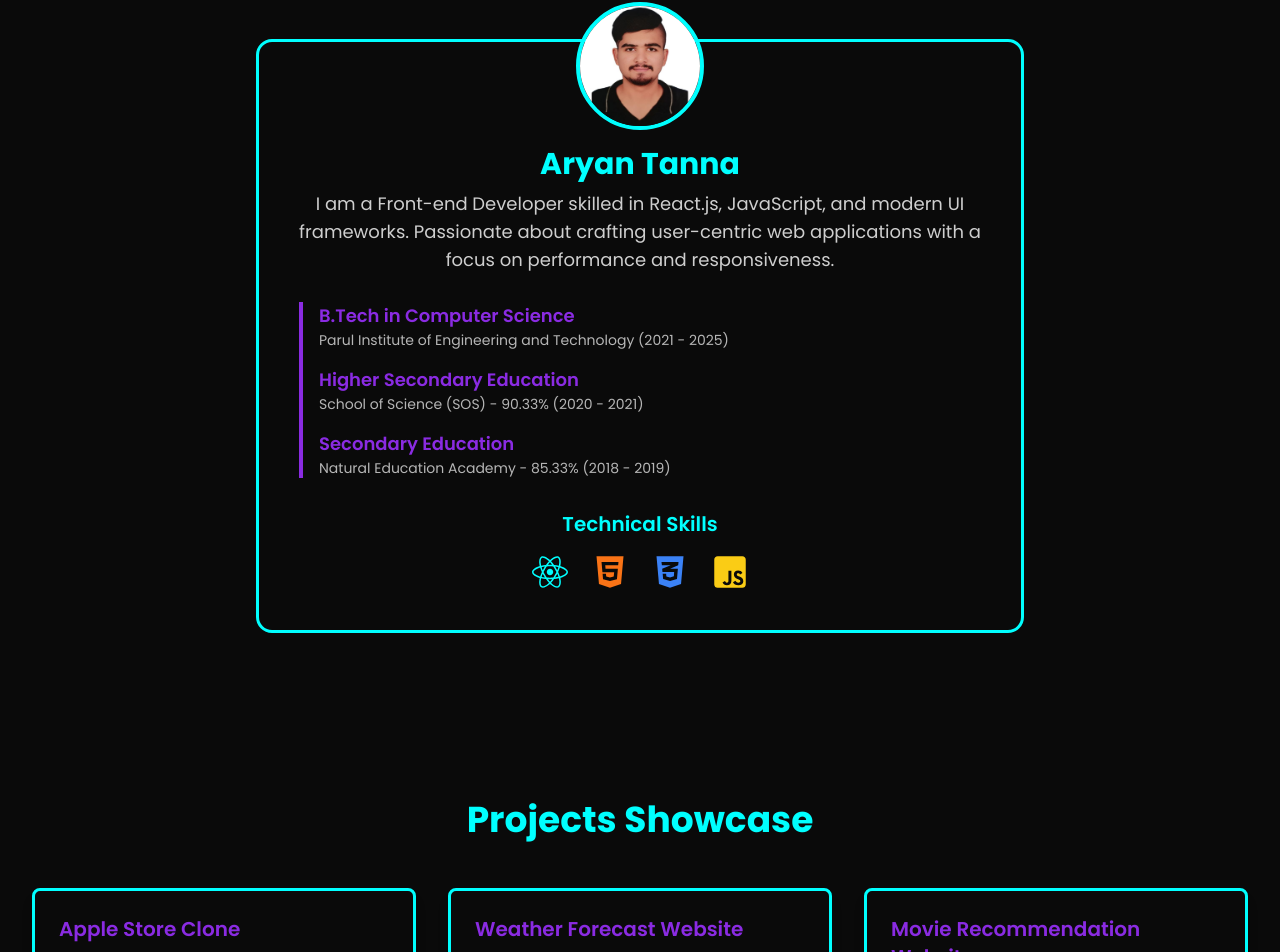
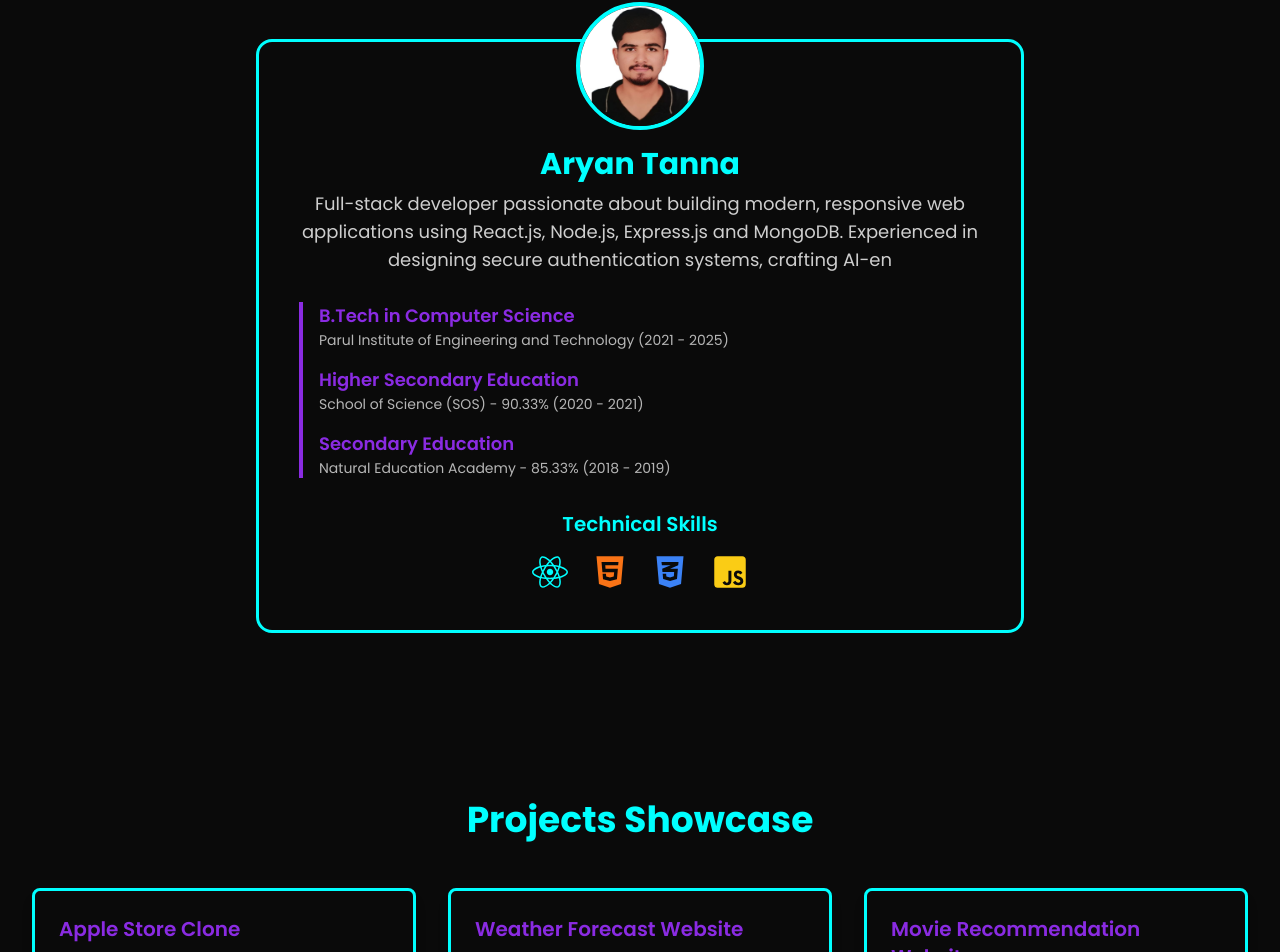
Before and after one commit to levi2104/my-portfolio, a React (Vite) app: page / in a window 1280 px wide. Shown: the part 864-1816 px from the top of the page. Built offline with nearby package versions, Linux system fonts and the light colour scheme; a web font is replaced by a local one.

Commit message:
Update AboutMe.jsx

```diff
--- a/src/Pages/AboutMe.jsx
+++ b/src/Pages/AboutMe.jsx
@@ -7,7 +7,7 @@ const AboutMe = () => {
   const [text, setText] = useState("");
   const [hasAnimated, setHasAnimated] = useState(false);
   const bioText =
-    "I am a Front-end Developer skilled in React.js, JavaScript, and modern UI frameworks. Passionate about crafting user-centric web applications with a focus on performance and responsiveness.";
+    "Full-stack developer passionate about building modern, responsive web applications using React.js, Node.js, Express.js and MongoDB. Experienced in designing secure authentication systems, crafting AI-enhanced user experiences, and delivering seamless, scalable solutions.";
   const sectionRef = useRef(null);
 
   const handleTextAnimation = () => {
```
